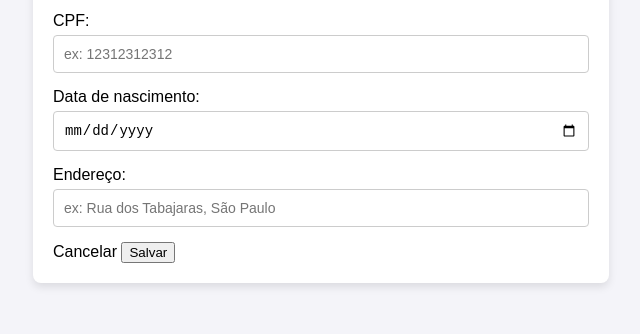
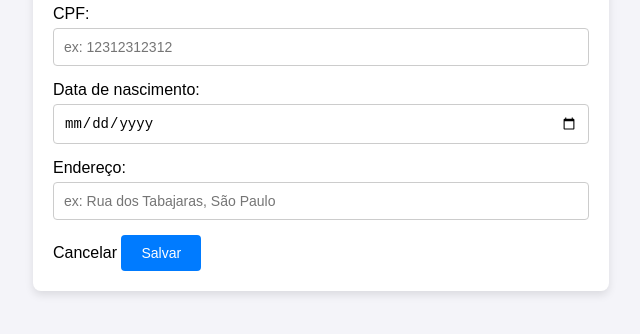
Before and after one commit to Fabio-k/desafio-muralis, a website with bundled scripts: page frontend/edit.html in a window 1280 px wide. Shown: the part 340-674 px from the top of the page, without its empty margins (319-959 px from the left). Built offline with nearby package versions, Linux system fonts and the light colour scheme; no server answers.

Commit message:
feat: add button class to edit page button

```diff
--- a/frontend/edit.html
+++ b/frontend/edit.html
@@ -40,7 +40,7 @@
         </div>
 
         <a id="cancelLink">Cancelar</a>
-        <button type="submit">Salvar</button>
+        <button class="button-primary" type="submit">Salvar</button>
       </form>
     </main>
     <script type="module" src="./js/edit.js"></script>
```
